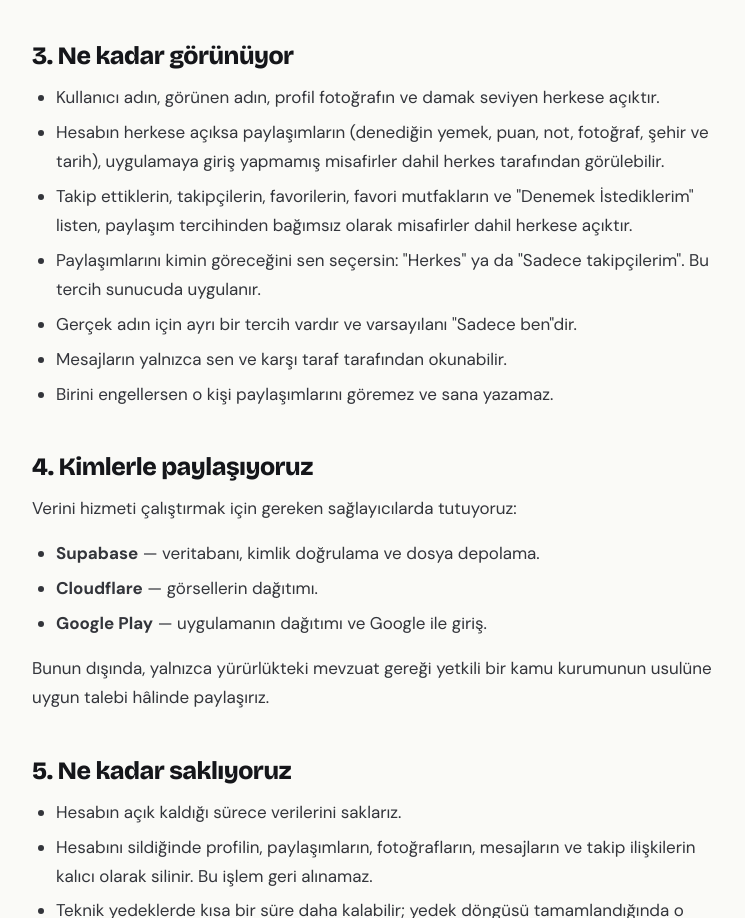
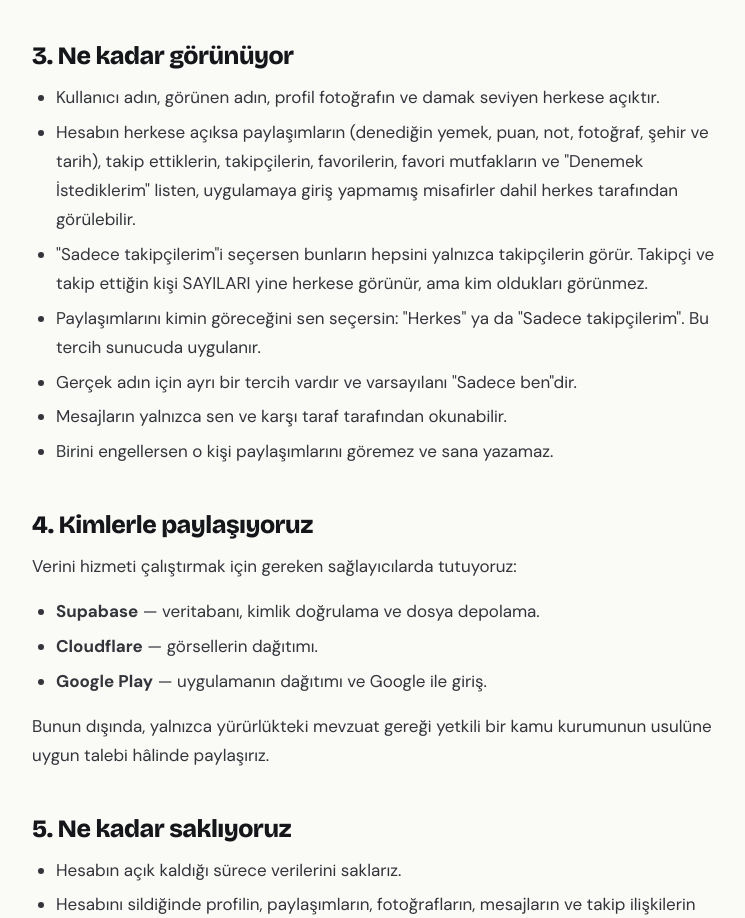
Before and after one commit to OnurSel/selwareapps.com, a plain HTML site: page palate/gizlilik/index.html in a window 1280 px wide. Shown: the part 1568-2486 px from the top of the page, without its empty margins (256-1001 px from the left). Drawn offline with Linux system fonts and the light colour scheme.

Commit message:
Site güncellemesi 2026-11-27 16:25

```diff
--- a/palate/gizlilik/index.html
+++ b/palate/gizlilik/index.html
@@ -54,7 +54,7 @@ toplandığını ve bu veri üzerinde hangi haklara sahip olduğunu anlatır.</p
 <ul><li>Hesabını açmak ve seni tanımak.</li><li>Damak pasaportunu, koleksiyonunu ve istatistiklerini oluşturmak.</li><li>Takip ettiğin kişilerin paylaşımlarını sana göstermek.</li><li>Kötüye kullanımı (spam, taciz, sahte hesap) tespit edip engellemek.</li><li>Uygulamadaki hataları bulmak ve gidermek.</li></ul>
 <p>Verini reklam amacıyla kullanmıyoruz ve KİMSEYE SATMIYORUZ.</p>
 <h2>3. Ne kadar görünüyor</h2>
-<ul><li>Kullanıcı adın, görünen adın, profil fotoğrafın ve damak seviyen herkese açıktır.</li><li>Hesabın herkese açıksa paylaşımların (denediğin yemek, puan, not, fotoğraf, şehir ve tarih), uygulamaya giriş yapmamış misafirler dahil herkes tarafından görülebilir.</li><li>Takip ettiklerin, takipçilerin, favorilerin, favori mutfakların ve &quot;Denemek İstediklerim&quot; listen, paylaşım tercihinden bağımsız olarak misafirler dahil herkese açıktır.</li><li>Paylaşımlarını kimin göreceğini sen seçersin: &quot;Herkes&quot; ya da &quot;Sadece takipçilerim&quot;. Bu tercih sunucuda uygulanır.</li><li>Gerçek adın için ayrı bir tercih vardır ve varsayılanı &quot;Sadece ben&quot;dir.</li><li>Mesajların yalnızca sen ve karşı taraf tarafından okunabilir.</li><li>Birini engellersen o kişi paylaşımlarını göremez ve sana yazamaz.</li></ul>
+<ul><li>Kullanıcı adın, görünen adın, profil fotoğrafın ve damak seviyen herkese açıktır.</li><li>Hesabın herkese açıksa paylaşımların (denediğin yemek, puan, not, fotoğraf, şehir ve tarih), takip ettiklerin, takipçilerin, favorilerin, favori mutfakların ve &quot;Denemek İstediklerim&quot; listen, uygulamaya giriş yapmamış misafirler dahil herkes tarafından görülebilir.</li><li>&quot;Sadece takipçilerim&quot;i seçersen bunların hepsini yalnızca takipçilerin görür. Takipçi ve takip ettiğin kişi SAYILARI yine herkese görünür, ama kim oldukları görünmez.</li><li>Paylaşımlarını kimin göreceğini sen seçersin: &quot;Herkes&quot; ya da &quot;Sadece takipçilerim&quot;. Bu tercih sunucuda uygulanır.</li><li>Gerçek adın için ayrı bir tercih vardır ve varsayılanı &quot;Sadece ben&quot;dir.</li><li>Mesajların yalnızca sen ve karşı taraf tarafından okunabilir.</li><li>Birini engellersen o kişi paylaşımlarını göremez ve sana yazamaz.</li></ul>
 <h2>4. Kimlerle paylaşıyoruz</h2>
 <p>Verini hizmeti çalıştırmak için gereken sağlayıcılarda tutuyoruz:</p>
 <ul><li><strong>Supabase</strong> — veritabanı, kimlik doğrulama ve dosya depolama.</li><li><strong>Cloudflare</strong> — görsellerin dağıtımı.</li><li><strong>Google Play</strong> — uygulamanın dağıtımı ve Google ile giriş.</li></ul>
```
Also changed, not shown: en/palate/privacy/index.html (+1 -1 lines).
